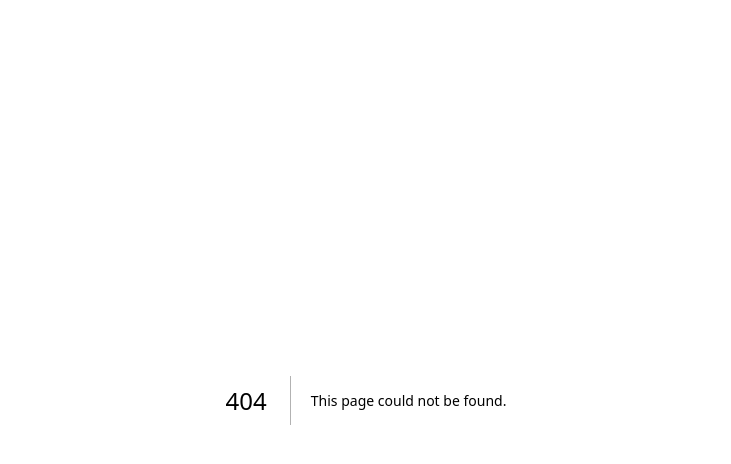
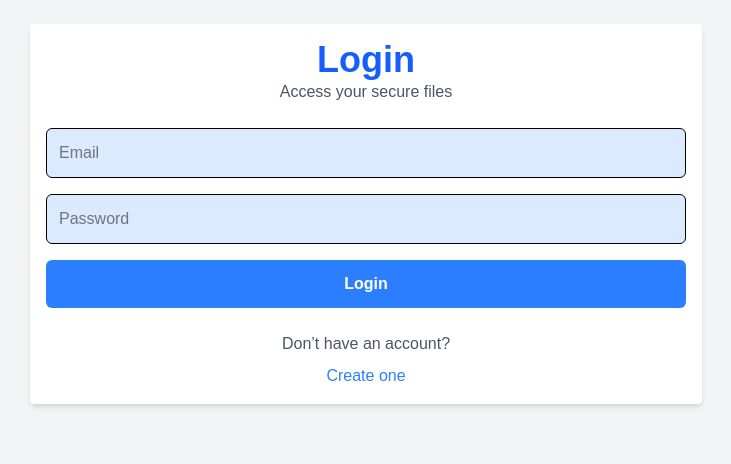
Before and after one commit to Homele33/Secure-File-Storage-System, a Next.js app: page /login in a window 1280 px wide. Before the commit this address had no page. Shown: the top 464 px of the page, without its empty margins (274-1005 px from the left). Built offline with nearby package versions, Linux system fonts and the light colour scheme.

Commit message:
fixed db and ui

```diff
--- /dev/null
+++ b/src/app/api/auth/login/route.ts
@@ -0,0 +1,38 @@
+import User from "@/models/User";
+import { connectToDB } from "@/lib/db";
+import bcrypt from "bcrypt";
+import jwt from "jsonwebtoken";
+import { NextResponse, NextRequest } from "next/server";
+
+export async function POST(req: NextRequest) {
+  if (req.method !== "POST") return NextResponse.json({ status: 405 });
+
+  const body = await req.json();
+  const { email, password } = body;
+
+  if (!email || !password) {
+    return NextResponse.json({ message: "Missing fields" }, { status: 400 });
+  }
+
+  await connectToDB();
+
+  const user = await User.findOne({ email });
+  if (!user)
+    return NextResponse.json(
+      { message: "Invalid credentials" },
+      { status: 401 }
+    );
+
+  const valid = await bcrypt.compare(password, user.password);
+  if (!valid)
+    return NextResponse.json(
+      { message: "Invalid credentials" },
+      { status: 401 }
+    );
+
+  const token = jwt.sign({ userId: user._id }, process.env.JWT_SECRET!, {
+    expiresIn: "2h",
+  });
+
+  return NextResponse.json({ token }, { status: 200 });
+}
--- /dev/null
+++ b/src/app/api/auth/register/route.ts
@@ -0,0 +1,31 @@
+import { connectToDB } from "@/lib/db";
+import User from "@/models/User";
+import bcrypt from "bcrypt";
+import { NextResponse } from "next/server";
+
+export async function POST(req: Request) {
+  const body = await req.json();
+  const { email, password } = body;
+
+  if (!email || !password) {
+    return NextResponse.json({ message: "Missing fields" }, { status: 400 });
+  }
+
+  await connectToDB();
+
+  const existing = await User.findOne({ email });
+  if (existing) {
+    return NextResponse.json(
+      { message: "Email already in use" },
+      { status: 400 }
+    );
+  }
+
+  const hashed = await bcrypt.hash(password, 10);
+  const user = await User.create({ email, password: hashed });
+
+  return NextResponse.json(
+    { message: "User created", userId: user._id },
+    { status: 201 }
+  );
+}
--- a/src/app/pages/index.tsx
+++ b/src/app/dashboard/page.tsx
@@ -1,3 +1,4 @@
+"use client";
 import { useEffect, useState } from "react";
 import Layout from "@/components/Layout";
 
--- a/src/app/pages/login.tsx
+++ b/src/app/login/page.tsx
@@ -1,5 +1,6 @@
+"use client";
 import { useState } from "react";
-import { useRouter } from "next/router";
+import { useRouter } from "next/navigation";
 import Layout from "@/components/Layout";
 
 export default function Login() {
@@ -7,7 +8,8 @@ export default function Login() {
   const [password, setPassword] = useState("");
   const router = useRouter();
 
-  async function handleLogin(e: any) {
+  async function handleLogin(e: React.FormEvent) {
+    console.log(email, password);
     e.preventDefault();
     const res = await fetch("/api/auth/login", {
       method: "POST",
@@ -17,7 +19,7 @@ export default function Login() {
     const data = await res.json();
     if (res.ok) {
       localStorage.setItem("token", data.token);
-      router.push("/");
+      router.push("/dashboard");
     } else {
       alert("Login failed");
     }
@@ -25,29 +27,43 @@ export default function Login() {
 
   return (
     <Layout>
-      <h1 className="text-xl font-bold mb-4">Login</h1>
+      <div className="text-center mb-6">
+        <h1 className="text-4xl font-extrabold text-blue-600">Login</h1>
+        <p className="text-gray-600">Access your secure files</p>
+      </div>
+
       <form onSubmit={handleLogin} className="space-y-4">
         <input
           type="email"
           placeholder="Email"
-          className="w-full border p-2"
+          className="w-full border p-3 rounded-md bg-blue-100 text-black"
           value={email}
           onChange={(e) => setEmail(e.target.value)}
         />
         <input
           type="password"
           placeholder="Password"
-          className="w-full border p-2"
+          className="w-full border p-3 rounded-md bg-blue-100 text-black"
           value={password}
           onChange={(e) => setPassword(e.target.value)}
         />
         <button
           type="submit"
-          className="bg-green-500 text-white px-4 py-2 rounded"
+          className="w-full bg-blue-500 text-white py-3 rounded-md font-bold hover:bg-blue-600 transition"
         >
           Login
         </button>
       </form>
+
+      <div className="text-center mt-6">
+        <p className="text-gray-600">Don’t have an account?</p>
+        <button
+          onClick={() => router.push("/register")}
+          className="mt-2 text-blue-500 hover:underline font-medium"
+        >
+          Create one
+        </button>
+      </div>
     </Layout>
   );
 }
--- a/src/app/pages/api/auth/login.ts
+++ /dev/null
@@ -1,26 +0,0 @@
-import User from "@/models/User";
-import { connectToDB } from "@/lib/db";
-import bcrypt from "bcrypt";
-import jwt from "jsonwebtoken";
-
-export default async function handler(req: any, res: any) {
-  if (req.method !== "POST") return res.status(405).end();
-
-  const { email, password } = req.body;
-  if (!email || !password)
-    return res.status(400).json({ message: "Missing fields" });
-
-  await connectToDB();
-
-  const user = await User.findOne({ email });
-  if (!user) return res.status(401).json({ message: "Invalid credentials" });
-
-  const valid = await bcrypt.compare(password, user.password);
-  if (!valid) return res.status(401).json({ message: "Invalid credentials" });
-
-  const token = jwt.sign({ userId: user._id }, process.env.JWT_SECRET!, {
-    expiresIn: "2h",
-  });
-
-  res.status(200).json({ token });
-}
--- a/src/app/pages/api/auth/register.ts
+++ /dev/null
@@ -1,22 +0,0 @@
-import { connectToDB } from "@/lib/db";
-import User from "@/models/User";
-import bcrypt from "bcrypt";
-
-export default async function handler(req: any, res: any) {
-  if (req.method !== "POST") return res.status(405).end();
-
-  const { email, password } = req.body;
-  if (!email || !password)
-    return res.status(400).json({ message: "Missing fields" });
-
-  await connectToDB();
-
-  const existing = await User.findOne({ email });
-  if (existing)
-    return res.status(400).json({ message: "Email already in use" });
-
-  const hashed = await bcrypt.hash(password, 10);
-  const user = await User.create({ email, password: hashed });
-
-  res.status(201).json({ message: "User created", userId: user._id });
-}
--- a/src/app/pages/register.tsx
+++ b/src/app/register/page.tsx
@@ -1,5 +1,6 @@
+"use client";
 import { useState } from "react";
-import { useRouter } from "next/router";
+import { useRouter } from "next/navigation";
 import Layout from "@/components/Layout";
 
 export default function Register() {
@@ -7,7 +8,7 @@ export default function Register() {
   const [password, setPassword] = useState("");
   const router = useRouter();
 
-  async function handleRegister(e: any) {
+  async function handleRegister(e: React.FormEvent) {
     e.preventDefault();
     const res = await fetch("/api/auth/register", {
       method: "POST",
@@ -20,29 +21,43 @@ export default function Register() {
 
   return (
     <Layout>
-      <h1 className="text-xl font-bold mb-4">Register</h1>
+      <div className="text-center mb-6">
+        <h1 className="text-4xl font-extrabold text-blue-600">Register</h1>
+        <p className="text-gray-600">Create your secure file storage account</p>
+      </div>
+
       <form onSubmit={handleRegister} className="space-y-4">
         <input
           type="email"
           placeholder="Email"
-          className="w-full border p-2"
+          className="w-full border p-3 rounded-md bg-blue-100 text-black"
           value={email}
           onChange={(e) => setEmail(e.target.value)}
         />
         <input
           type="password"
           placeholder="Password"
-          className="w-full border p-2"
+          className="w-full border p-3 rounded-md bg-blue-100 text-black"
           value={password}
           onChange={(e) => setPassword(e.target.value)}
         />
         <button
           type="submit"
-          className="bg-blue-500 text-white px-4 py-2 rounded"
+          className="w-full bg-blue-500 text-white py-3 rounded-md font-bold hover:bg-blue-600 transition"
         >
           Register
         </button>
       </form>
+
+      <div className="text-center mt-6">
+        <p className="text-gray-600">Already have an account?</p>
+        <button
+          onClick={() => router.push("/login")}
+          className="mt-2 text-blue-500 hover:underline font-medium"
+        >
+          Login here
+        </button>
+      </div>
     </Layout>
   );
 }
--- a/src/models/User.ts
+++ b/src/models/User.ts
@@ -2,14 +2,14 @@ import mongoose, { Document, Model, Schema } from "mongoose";
 
 export interface IUser extends Document {
   _id: string;
-  username: string;
+  // username: string;
   email: string;
   password: string;
 }
 
 const UserSchema = new Schema(
   {
-    username: { type: String, required: true, unique: true },
+    // username: { type: String, required: true, unique: true },
     email: { type: String, required: true, unique: true },
     password: { type: String, required: true }, // bcrypt hashed
   },
```
Also changed, not shown: src/app/api/file/delete.ts (renamed from src/app/pages/api/file/delete.ts), src/app/api/file/download.ts (renamed from src/app/pages/api/file/download.ts), src/app/api/file/list.ts (renamed from src/app/pages/api/file/list.ts), src/app/api/file/upload.ts (renamed from src/app/pages/api/file/upload.ts).
